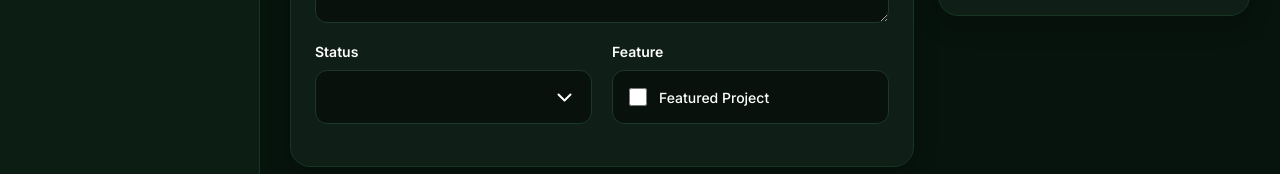
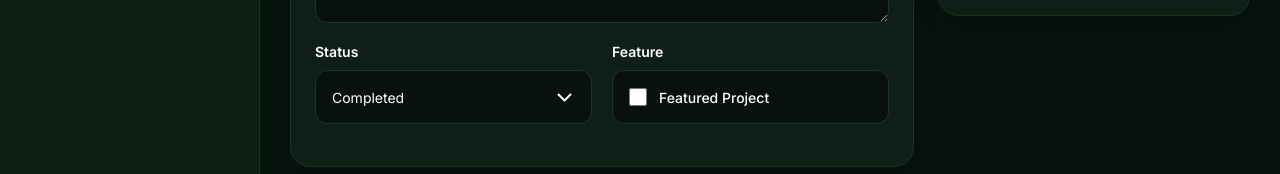
Before and after one commit to rania-raafat/Rqmmyat, an Angular app in the folder frontend/: page /dashboard/projects/add in a window 1280 px wide. Shown: the part 639-813 px from the top of the page. Built offline with nearby package versions, Linux system fonts and the light colour scheme; sample sign-in values are in the browser's storage.

Commit message:
Add final frontend

```diff
--- a/frontend/src/app/pages/admin/dashboard/admin-projects/add-project/add-project.html
+++ b/frontend/src/app/pages/admin/dashboard/admin-projects/add-project/add-project.html
@@ -52,7 +52,7 @@
                         <label>Status</label>
 
                         <select formControlName="status">
-                            <option value="Completed" selected>Completed</option>
+                            <option value="Completed">Completed</option>
                             <option value="In Progress">In Progress</option>
                             <option value="Pending">Pending</option>
                         </select>
--- a/frontend/src/app/pages/admin/dashboard/admin-projects/add-project/add-project.ts
+++ b/frontend/src/app/pages/admin/dashboard/admin-projects/add-project/add-project.ts
@@ -37,7 +37,7 @@ export class AddProject {
 
       shortDescription: [''],
 
-      status: ['Active'],
+      status: ['Completed'],
 
       featured: [false],
     });
```
